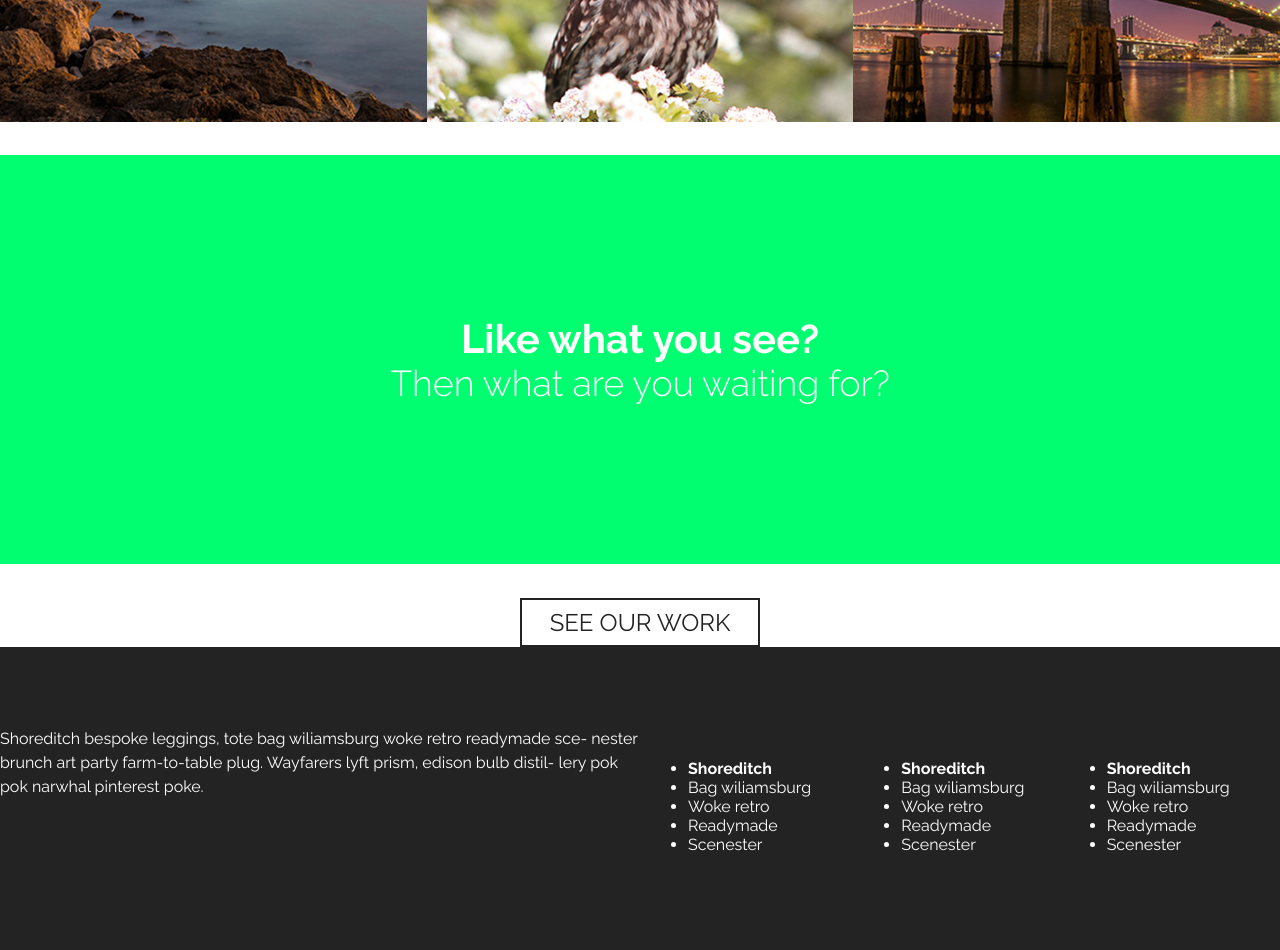
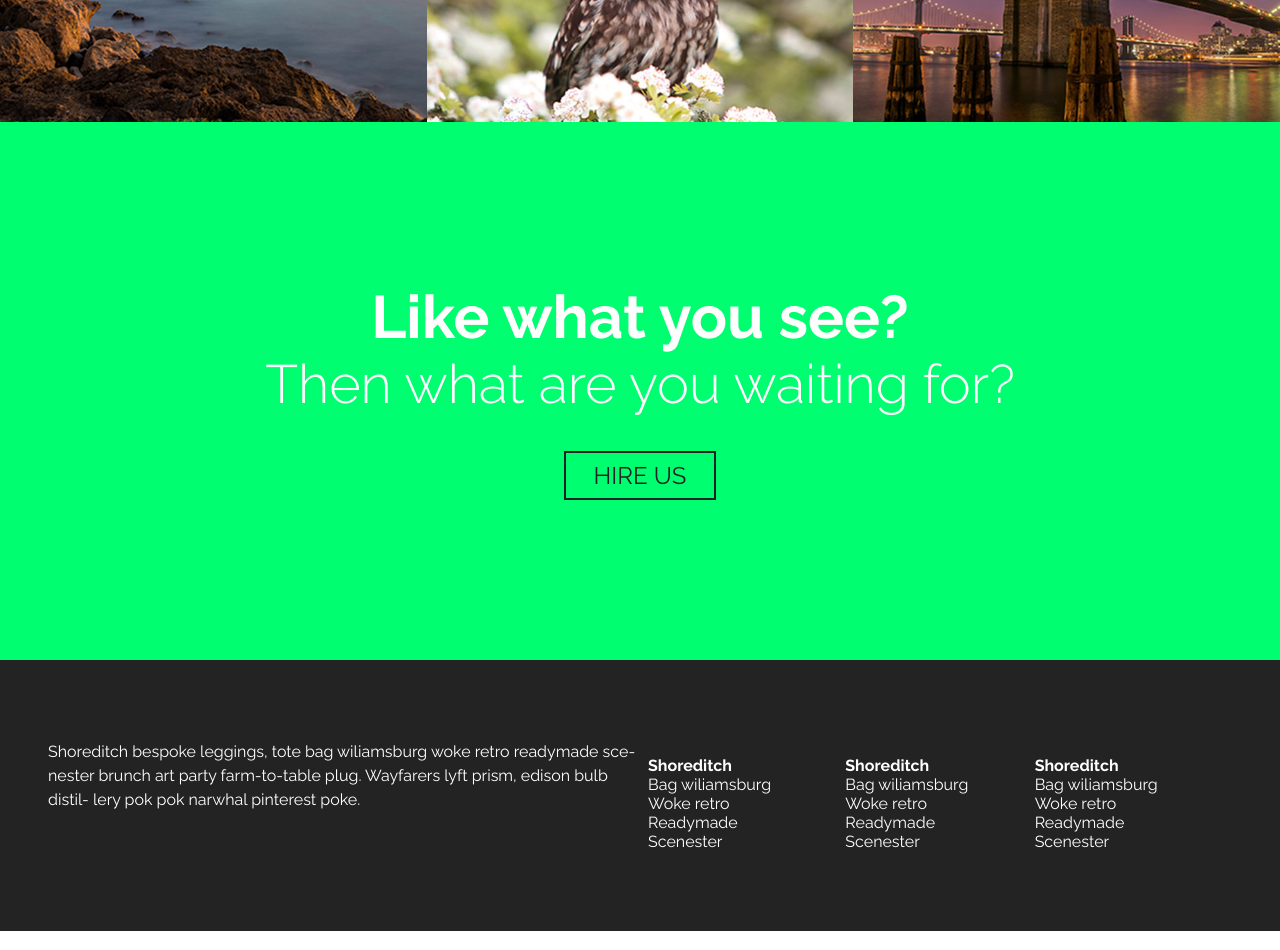
Before and after one commit to Amablac/Creative-Inc, a plain HTML site: page index.html in a window 1280 px wide. Shown: the part 2020-2970 px from the top of the page. Drawn offline with Linux system fonts and the light colour scheme.

Commit message:
Update index.html

```diff
--- a/index.html
+++ b/index.html
@@ -56,6 +56,7 @@
 
     <!----portfolio----->
     <section class="portfolio">
+        <div class="overline"></div>
         <h2 class="port-project">
             Some of our work
         </h2>
@@ -140,8 +141,8 @@
     </section>
 
     <!----call-to-action-->
-    <section>
-        <h2 class="cta">
+    <section class="cta">
+        <h2 class="cta-title" >
             Like what you see?
             <span>
                 Then what are you waiting for?
@@ -149,12 +150,13 @@
         </h2>
 
         <a href="#" class="button button-black">
-                See our Work
+                Hire us
             </a>
     </section>
 
     <!----footer----->
     <footer>
+        <div class="container">
             <div class="col-3">
                 <p>
                     Shoreditch bespoke leggings, tote bag wiliamsburg woke retro readymade sce-
@@ -164,7 +166,7 @@
             </div>
 
             <div class="col-1">
-            <Ul class="unstyled list">
+                <Ul class="unstyled-list">
                     <li><strong>Shoreditch</strong></li>
                     <li>Bag wiliamsburg</li>
                     <li>Woke retro</li>
@@ -174,7 +176,7 @@
             </div>
 
             <div class="col-1">
-            <Ul class="unstyled list">
+                <Ul class="unstyled-list">
                     <li><strong>Shoreditch</strong></li>
                     <li>Bag wiliamsburg</li>
                     <li>Woke retro</li>
@@ -184,7 +186,7 @@
             </div>
 
             <div class="col-1">
-            <Ul class="unstyled list">
+                <Ul class="unstyled-list">
                     <li><strong>Shoreditch</strong></li>
                     <li>Bag wiliamsburg</li>
                     <li>Woke retro</li>
@@ -192,7 +194,7 @@
                     <li>Scenester</li>
                 </Ul>
             </div>
-
+        </div>
     </footer>
 </body>
 </html>
```
Lines whose indentation alone changed are shown as unchanged.
